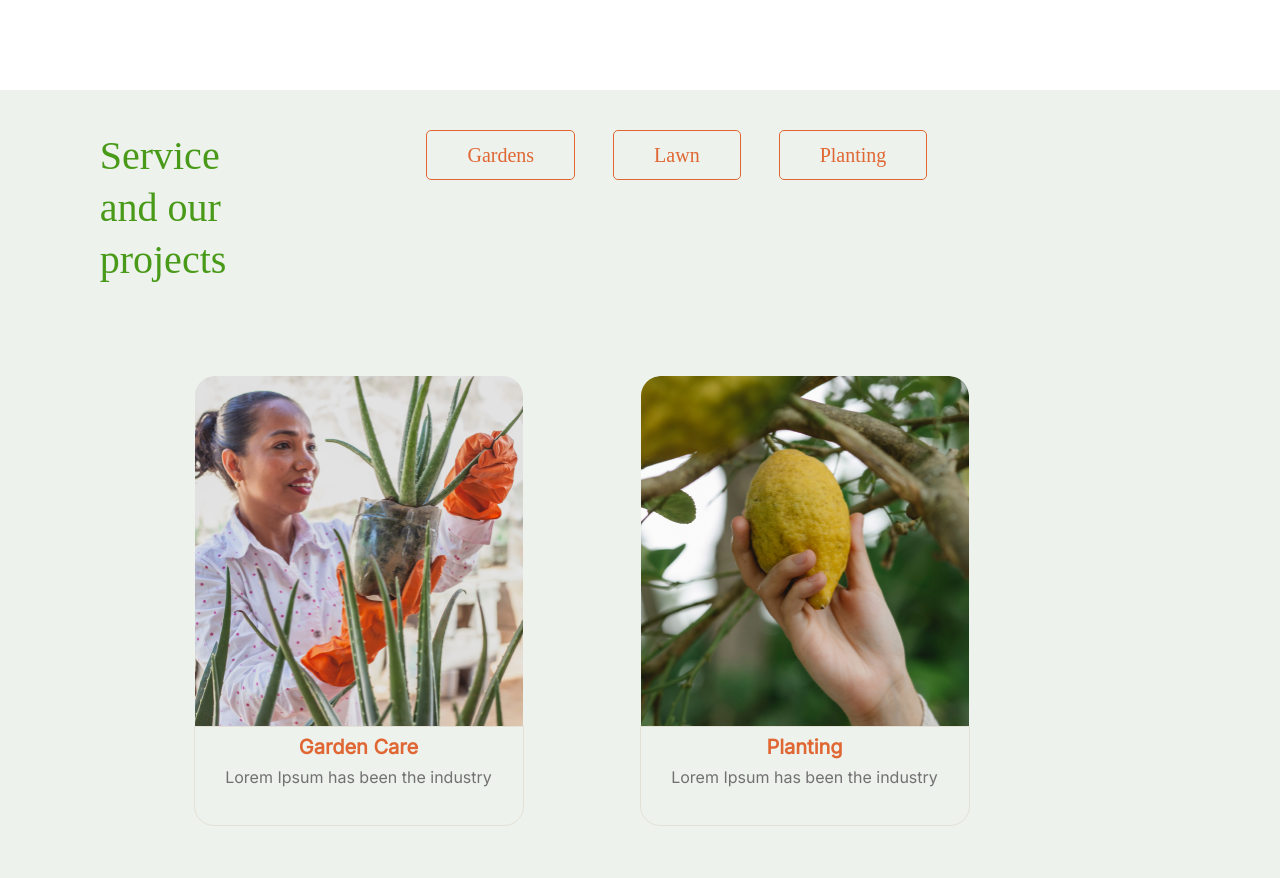
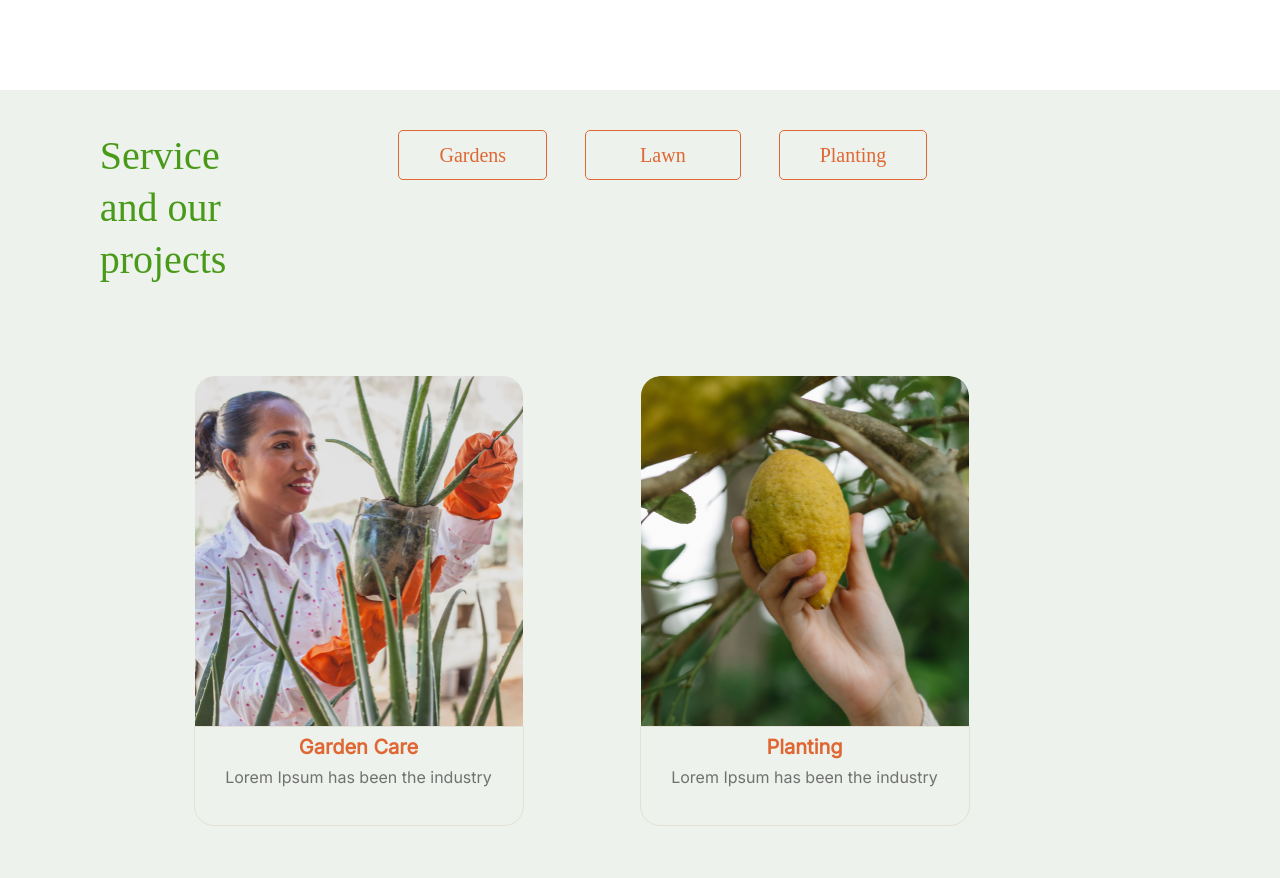
Before and after one commit to ishpilevsky/rsschool-cv, a plain HTML site: page index.html in a window 1280 px wide. Shown: the part 1245-2123 px from the top of the page. Drawn offline with Linux system fonts and the light colour scheme; a web font is replaced by a local one.

Commit message:
feat: fix button text

```diff
--- a/style.css
+++ b/style.css
@@ -255,6 +255,10 @@ ul {
     background: none;
     border: 1px solid #E06733;
     border-radius: 5px;
+}
+
+.btn3 {
+    padding: 12px 54px;
 }
 
 .btn1:hover,
```
